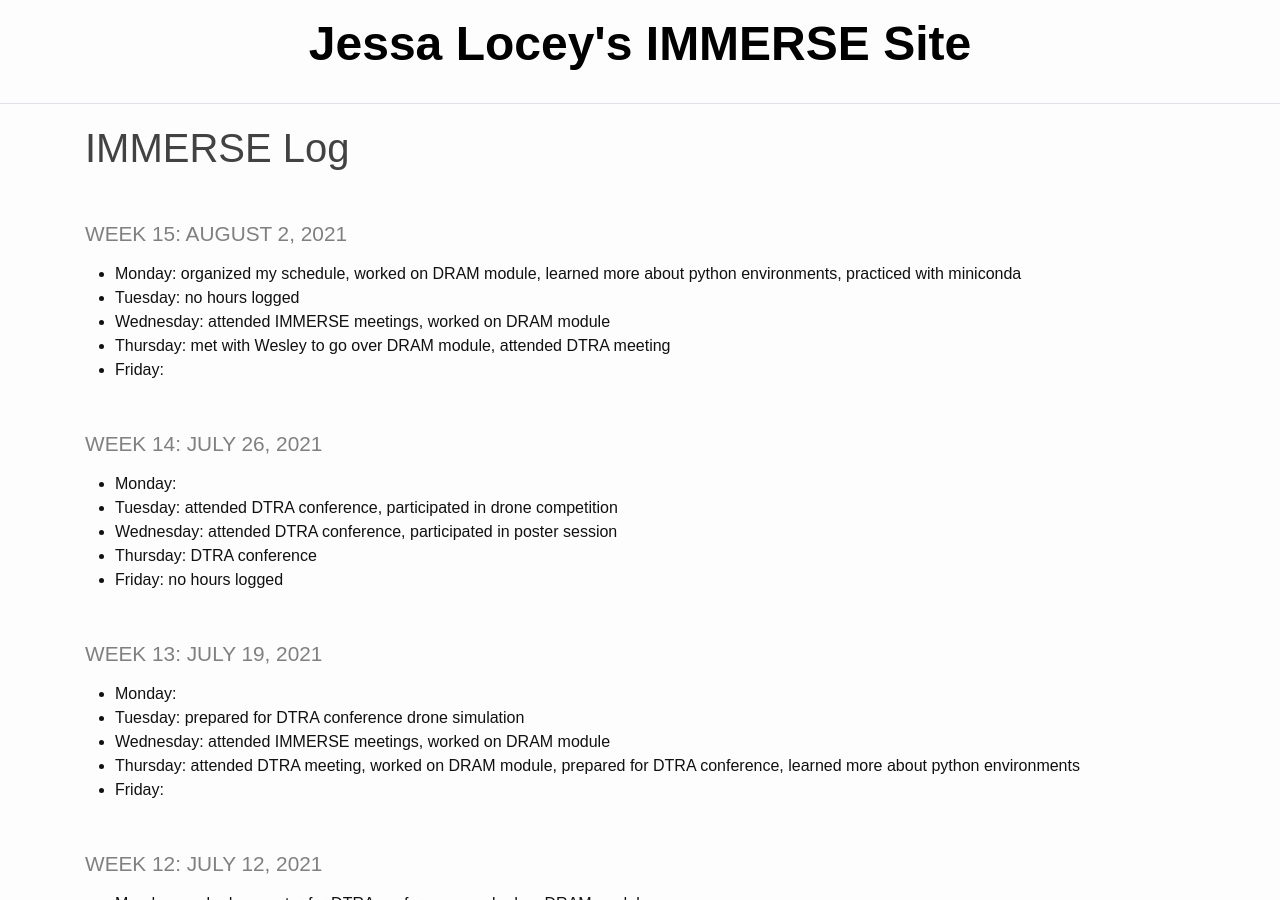
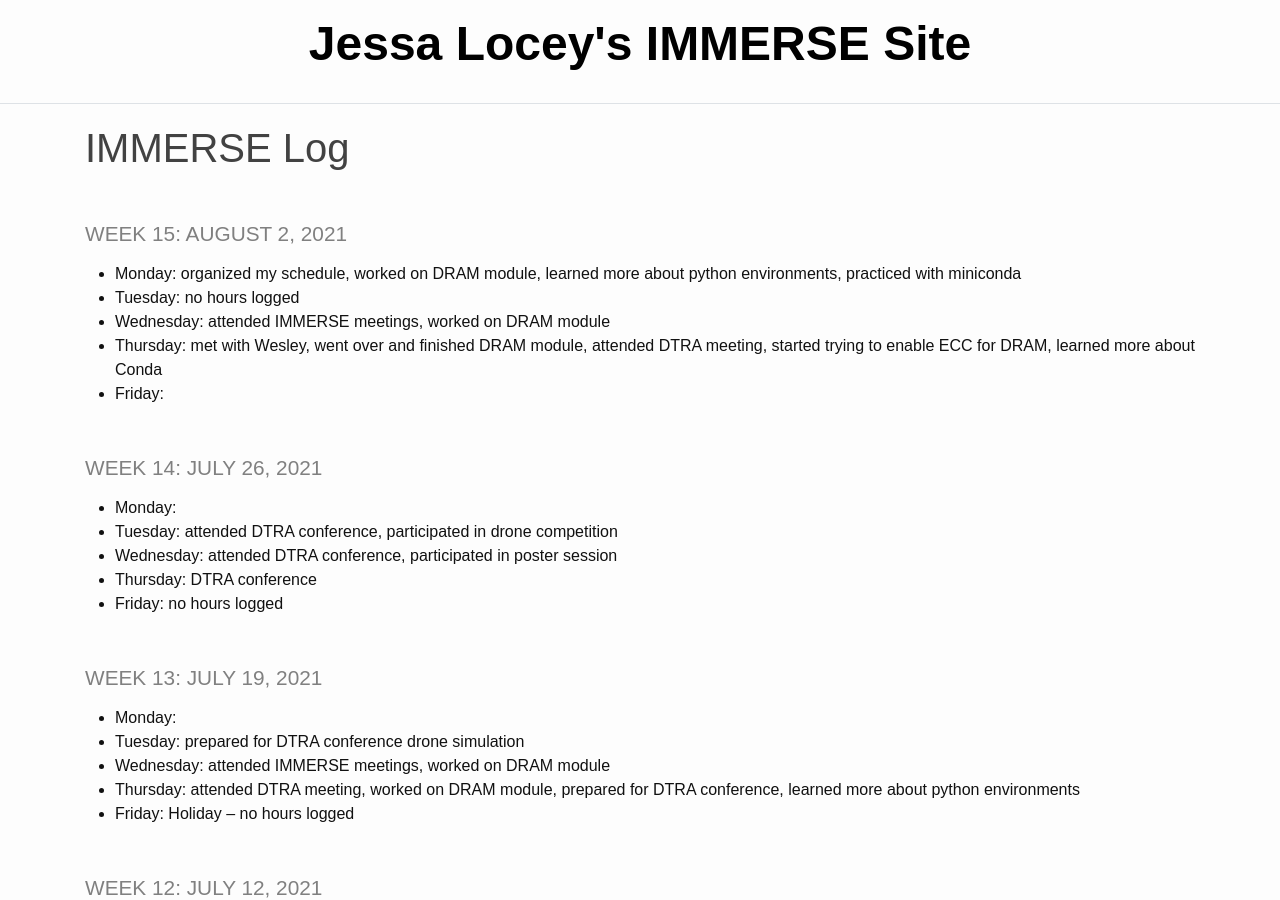
Before and after one commit to jessalocey/jessalocey.github.io, a Jekyll site: the page built from _pages/log.md, in a window 1280 px wide and 900 px high. Built offline with Jekyll 4.4.1, drawn with Linux system fonts in a browser that asks for light colours.

Commit message:
log update Thursday

```diff
--- a/_pages/log.md
+++ b/_pages/log.md
@@ -7,7 +7,7 @@ title: IMMERSE Log
 * **Monday:** organized my schedule, worked on DRAM module, learned more about python environments, practiced with miniconda
 * **Tuesday:** no hours logged
 * **Wednesday:** attended IMMERSE meetings, worked on DRAM module
-* **Thursday:** met with Wesley to go over DRAM module, attended DTRA meeting
+* **Thursday:** met with Wesley, went over and finished DRAM module, attended DTRA meeting, started trying to enable ECC for DRAM, learned more about Conda
 * **Friday:**
 
 ### Week 14: July 26, 2021
@@ -22,7 +22,7 @@ title: IMMERSE Log
 * **Tuesday:** prepared for DTRA conference drone simulation
 * **Wednesday:** attended IMMERSE meetings, worked on DRAM module
 * **Thursday:** attended DTRA meeting, worked on DRAM module, prepared for DTRA conference, learned more about python environments
-* **Friday:**
+* **Friday:** Holiday -- no hours logged
 
 ### Week 12: July 12, 2021
 * **Monday:** worked on poster for DTRA conference, worked on DRAM module
```
